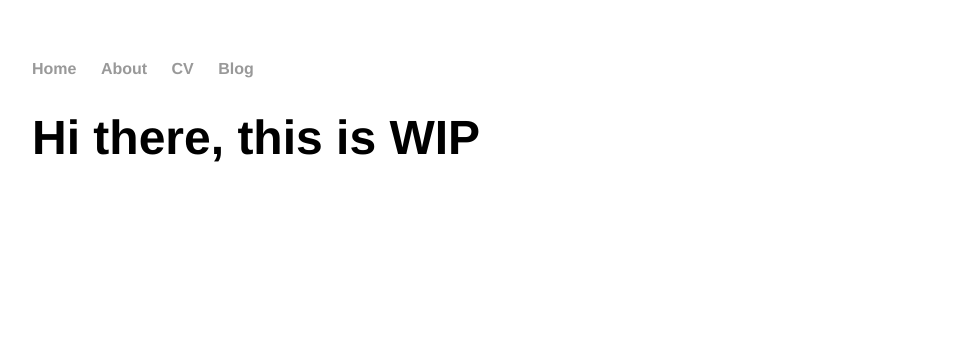
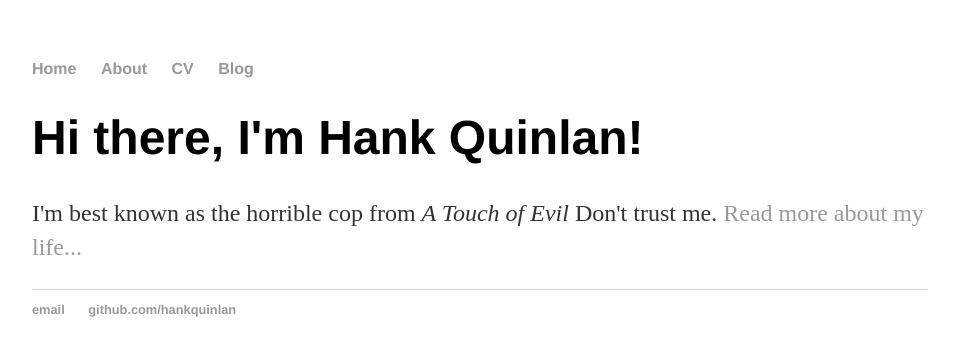
Before and after one commit to elritsch/elritsch.github.io, a Jekyll site: the page built from index.html, in a window 1280 px wide. Shown: the top 356 px of the page, without its empty margins (160-1115 px from the left). Built offline with Jekyll 4.4.1, drawn with Linux system fonts in a browser that asks for light colours; Markdown is read by kramdown in place of the engine named in the settings.

Commit message:
Update index.html

```diff
--- a/index.html
+++ b/index.html
@@ -1,23 +1,8 @@
-<!DOCTYPE html>
-<html>
-	<head>
-		<title>WIP</title>
-		<!-- link to main stylesheet -->
-		<link rel="stylesheet" type="text/css" href="/css/main.css">
-	</head>
-	<body>
-		<nav>
-    		<ul>
-        		<li><a href="/">Home</a></li>
-	        	<li><a href="/about">About</a></li>
-        		<li><a href="/cv">CV</a></li>
-        		<li><a href="/blog">Blog</a></li>
-    		</ul>
-		</nav>
-		<div class="container">
-    		<div class="blurb">
-        		<h1>Hi there, this is WIP</h1>
-    		</div><!-- /.blurb -->
-		</div><!-- /.container -->
-	</body>
-</html>
+---
+layout: default
+title: Hank Quinlan, Horrible Cop
+---
+<div class="blurb">
+	<h1>Hi there, I'm Hank Quinlan!</h1>
+	<p>I'm best known as the horrible cop from <em>A Touch of Evil</em> Don't trust me. <a href="/about">Read more about my life...</a></p>
+</div><!-- /.blurb -->
```
